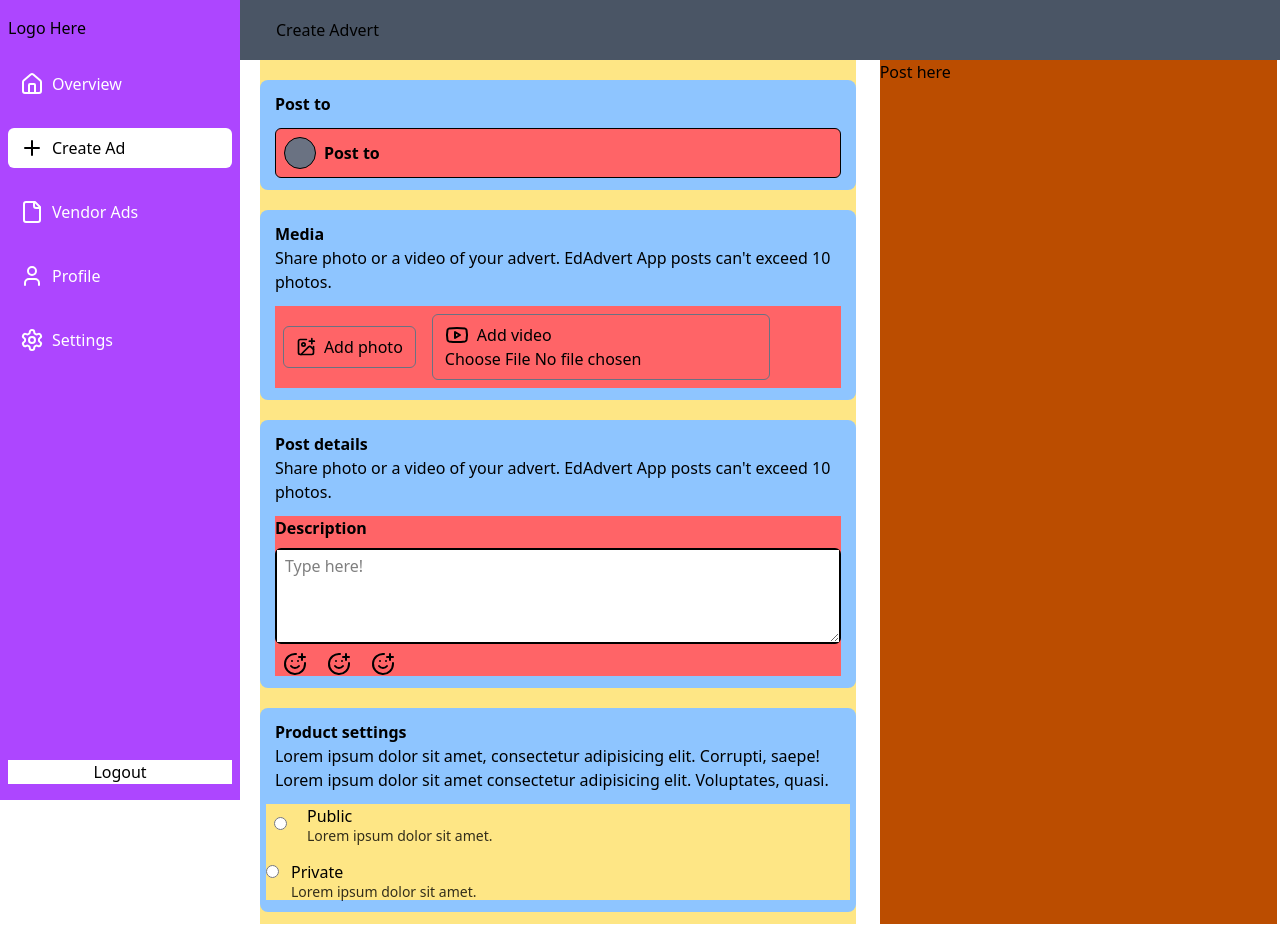
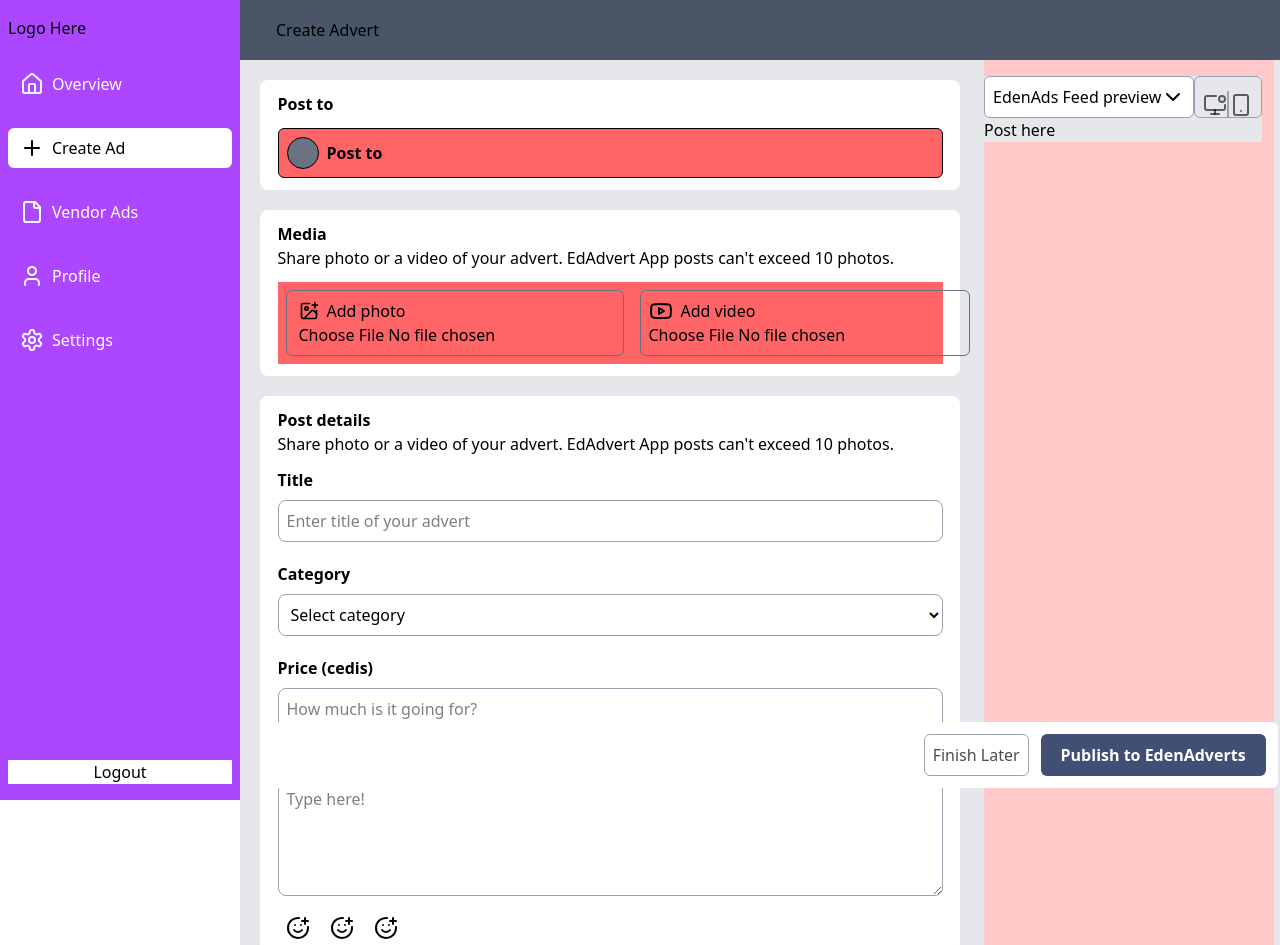
Before and after one commit to Eden-s-Org/advert-app, a React (Vite) app: page /dashboard/create-ad in a window 1280 px wide. Shown: the top 945 px of the page. Before the commit the page ends 924 px from the top, so only its background shows below. Built offline with nearby package versions, Linux system fonts and the light colour scheme; no server answers.

Commit message:
completed the create-advert page

```diff
--- a/src/pages/dashboard/CreateAd.jsx
+++ b/src/pages/dashboard/CreateAd.jsx
@@ -1,4 +1,4 @@
-import { ImagePlusIcon, SmilePlusIcon, Youtube, YoutubeIcon } from 'lucide-react'
+import { ChevronDown, ImagePlusIcon, MonitorDot, Smartphone, SmilePlusIcon, Youtube, YoutubeIcon } from 'lucide-react'
 import React, { useState } from 'react'
 
 const CreateAd = () => {
@@ -9,10 +9,10 @@
   // };
 
   return (
-    <div className='w-[81%] ml-60 flex gap-x-6 justify-center'>
-      <section className='w-[75%] bg-amber-200 ml-5 flex flex-col justify-center gap-y-5'>
+    <div className='w-[82.2%] ml-60 flex gap-x-6 justify-center bg-gray-200'>
+      <section className='w-[75%] bg-gray-200 ml-5 flex flex-col justify-center gap-y-5'>
         {/* Post to section */}
-        <div className='bg-blue-300 rounded-lg flex flex-col justify-center gap-y-3 mt-5 py-3'>
+        <div className='bg-white rounded-lg flex flex-col justify-center gap-y-3 mt-5 py-3'>
           <div className='w-[95%] mx-auto'>
             <h1 className='font-bold '>Post to</h1>
           </div>
@@ -27,7 +27,7 @@
         <form action="" method="post" className='flex flex-col gap-y-5'>
 
           {/* Add Media goes here */}
-          <div className='bg-blue-300 rounded-lg flex flex-col justify-center gap-y-3 py-3'>
+          <div className='bg-white rounded-lg flex flex-col justify-center gap-y-3 py-3'>
             <div className='w-[95%] mx-auto'>
               <h1 className='font-bold '>Media</h1>
               <p>Share photo or a video of your advert. EdAdvert App posts can't exceed 10 photos.</p>
@@ -40,10 +40,10 @@
                   <ImagePlusIcon htmlFor='advertImage' size={20} strokeWidth={2} className='text-black' />
                   Add photo
                 </label>
-                <input type="file" name="image" id="advertImage" className='hidden' accept='image/*' />
+                <input type="file" name="image" id="advertImage" className='' accept='image/*' required/>
               </div>
 
-              <div className='border border-gray-500 py-2 px-3 rounded-md'>
+              <div className='border border-gray-500 py-2 px-2 rounded-md'>
                 <label htmlFor='advertVideo' className='flex gap-x-2 items-center hover:cursor-pointer'>
                   <YoutubeIcon htmlFor='advertVideo' size={24} strokeWidth={2} className='text-black' />
                   Add video
@@ -54,19 +54,37 @@
             </div>
           </div>
 
-          <div className='bg-blue-300 rounded-lg flex flex-col justify-center gap-y-3 py-3'>
+          <div className='bg-white rounded-lg flex flex-col justify-center gap-y-3 py-3'>
             <div className='w-[95%] mx-auto'>
               <h1 className='font-bold '>Post details</h1>
               <p>Share photo or a video of your advert. EdAdvert App posts can't exceed 10 photos.</p>
             </div>
 
-            <div className=' bg-red-400 w-[95%] mx-auto flex flex-col gap-2'>
-              <label htmlFor='description' className='font-bold'>
+
+            <div className=' w-[95%] mx-auto flex flex-col gap-5'>
+              <div className='w-[100%] mx-auto flex flex-col gap-2 '>
+                <label htmlFor="titleInput" className='font-semibold'>Title</label>
+                <input type="text" name="title" id="titleInput" title='Tile' placeholder='Enter title of your advert' className='border border-gray-400 p-2 rounded-lg' required/>
+              </div>
+              <div className='w-[100%] mx-auto flex flex-col gap-2'>
+                <label htmlFor="categoryInput" className='font-semibold'>Category</label>
+                <select name="category" id="categoryInput" placeholder='Select category' title='select category' required className='border border-gray-400 p-2 rounded-lg'>
+
+                  <option value="" selected disabled className='text-gray-300 font'>Select category</option>
+                  <option value="products">Products</option>
+                  <option value="services">Services</option>
+                </select>
+              </div>
+              <div className='w-[100%] mx-auto flex flex-col gap-2'>
+                <label htmlFor="priceInput" className='font-semibold'>Price (cedis)</label>
+                <input type="number" name="price" id="priceInput" placeholder='How much is it going for?' className='border border-gray-400 p-2 rounded-lg' title='Price' required/>
+              </div>
+
+              <div className='flex flex-col gap-2'>
+                <label htmlFor='description' className='font-semibold'>
                   Description
                 </label>
-              <div className='border-2 border-black rounded-md flex'>
-                <textarea type="text" name="description" id="description" className='w-[100%] bg-white px-2 py-1 pb-10 ' placeholder='Type here!' ></textarea>
-
+                <textarea type="text" name="description" id="description" required className='w-[100%] bg-white px-2 py-1 pb-15 border-1 border-gray-400 rounded-lg' placeholder='Type here!' title='Description' ></textarea>
               </div>
 
               <div className='flex gap-x-5'>
@@ -81,28 +99,34 @@
                 </span>
 
               </div>
+
             </div>
+          </div>
+
+          <div className='w-[79.5%] fixed bg-white rounded-md p-3 bottom-3 z-10 flex justify-end gap-x-3'>
+          <button className=" bg-transparent  px-2 py-2 rounded-md text-black/70 text-center border border-gray-400 hover:bg-gray-200" disabled>Finish Later</button>
+            <button type="submit" className=" bg-[#424f74] hover:bg-blue-950 px-5 py-2 rounded-md text-white text-center font-bold cursor-pointer">Publish to EdenAdverts</button>
           </div>
         </form>
 
-        <div className='bg-blue-300 rounded-lg flex flex-col justify-center gap-y-3 mb-3 py-3'>
+        <div className='bg-white rounded-lg flex flex-col justify-center gap-y-3 mb-3 py-3'>
           <div className='w-[95%] mx-auto'>
-            <h1 className='font-bold '>Product settings</h1>
+            <h1 className='font-bold '>Advert settings</h1>
             <p className=''>Lorem ipsum dolor sit amet, consectetur adipisicing elit. Corrupti, saepe! Lorem ipsum dolor sit amet consectetur adipisicing elit. Voluptates, quasi.</p>
           </div>
 
-<div className='flex flex-col mx-auto gap-y-4 w-[98%] bg-amber-200'>
-<label className='flex justify-items-start items-start gap-x-3 hover:bg-gray-300 hover:rounded-md '>
+          <div className='flex flex-col mx-auto gap-y-4 w-[98%]'>
+            <label className='flex items-start gap-x-1 hover:bg-gray-300 hover:rounded-lg'>
               <div className='p-2'>
-    <input type="radio" name="option1" value="option1" className=''/>
+                <input type="radio" name="option1" value="option1" className='h-4 w-4' />
               </div>
               <div className=' '>
                 <span className='text-md'>Public </span> <p className='leading-4 text-sm opacity-80'>Lorem ipsum dolor sit amet.</p>
               </div>
             </label>
-<label className='flex justify-items-start items-start gap-x-3 transition-none hover:bg-gray-300 hover:rounded-md'>
-    <div>
-    <input type="radio" name="option1" value="option2" />
+            <label className='flex justify-items-start items-start gap-x-1 transition-none hover:bg-gray-300 hover:rounded-lg'>
+              <div className='p-2'>
+                <input type="radio" name="option1" value="option2" className='h-4 w-4' />
               </div>
 
               <div className=' '>
@@ -110,21 +134,41 @@
               </div>
             </label>
           </div>
+
+        </div>
+
+        <div className='w-[90%] relative  bg-gray-200 rounded-md p-2 bottom-3'>
+            {/* <button type="submit" className=" bg-gradient-to-r from-[#424f74] from-50% to-[#EEAA77] to-90% hover:bg-gradient-to-l px-5 py-2 rounded-lg text-white text-center hover:font-extrabold ">Publish</button> */}
+            <p className='text-white'>dsfhkj Lorem, ipsum dolor sit amet consectetur adipisicing elit. Recusandae, enim.</p>
+            <p className='text-white'>dsfhkj Lorem, ipsum dolor sit amet consectetur adipisicing elit. Recusandae, enim.</p>
+          </div>
+      </section>
+
+      {/* SideSection */}
+      <section className='w-[40%] bg-red-200 mr-4.5 '>
+        <div className='fixed bg-gray-200 mt-4'>
+<div className='flex justify-center'>
+<div className='flex border border-gray-400 bg-white p-2 rounded-md hover:bg-gray-300 cursor-default'>
+            <p>EdenAds Feed preview </p>
+            <ChevronDown/>
+          </div>
+
+          <div className='flex items-end border border-gray-400 rounded-md px-2'>
+            <MonitorDot className='text-black/60'/>
+            <div className='border border-gray-400 h-6.5 '></div>
+            <Smartphone className='text-black/60'/>
+          </div>
 </div>
 
 
-      </section>
 
-      {/* SideSection */}
-      <section className='w-2/4 bg-amber-700'>
-        <div className=''>
           <div>
             <h1>Post here</h1>
           </div>
 
         </div>
       </section>
-    </div >
+    </div>
   );
 };
 
```
Lines whose indentation alone changed are shown as unchanged.
